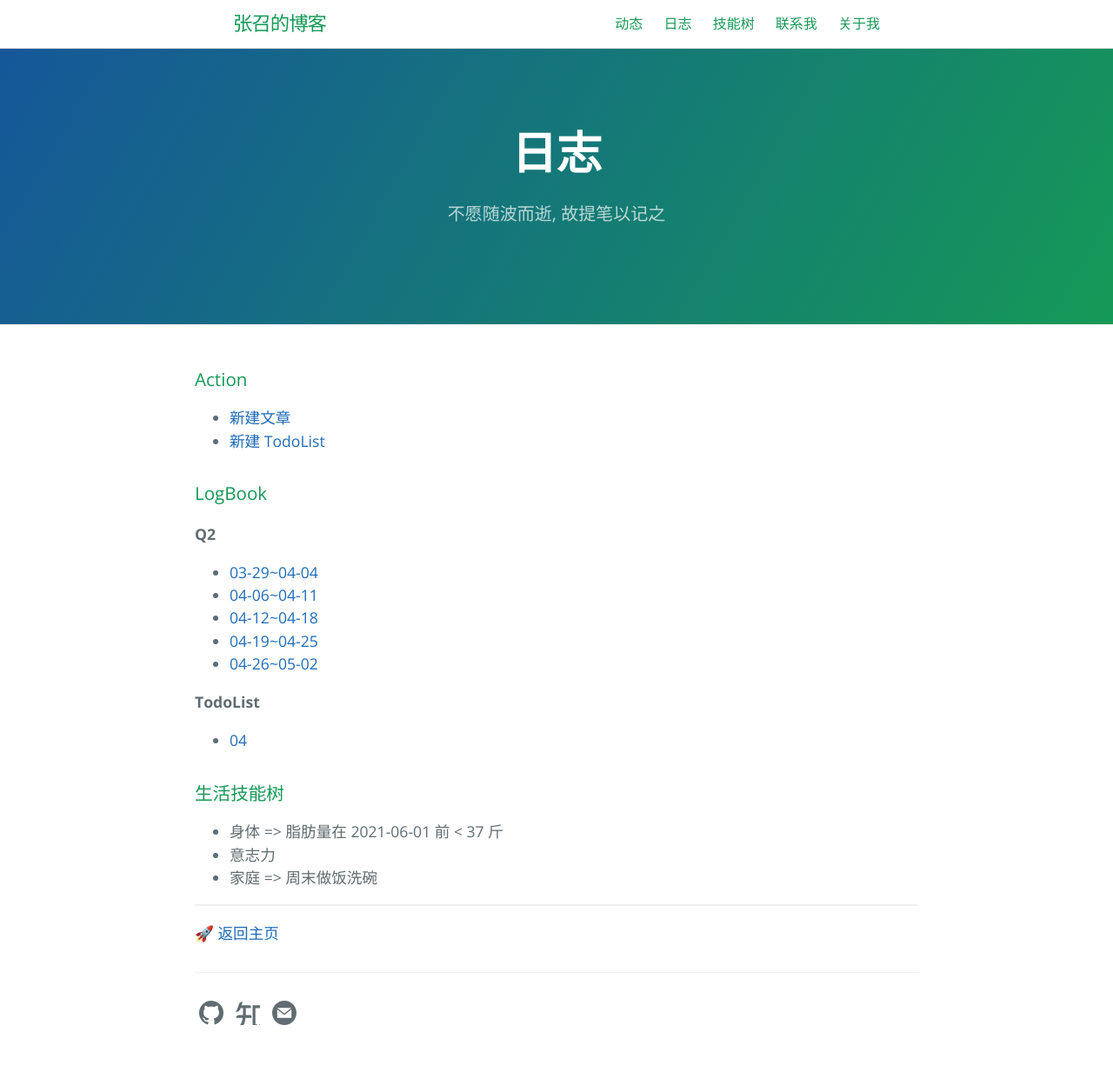
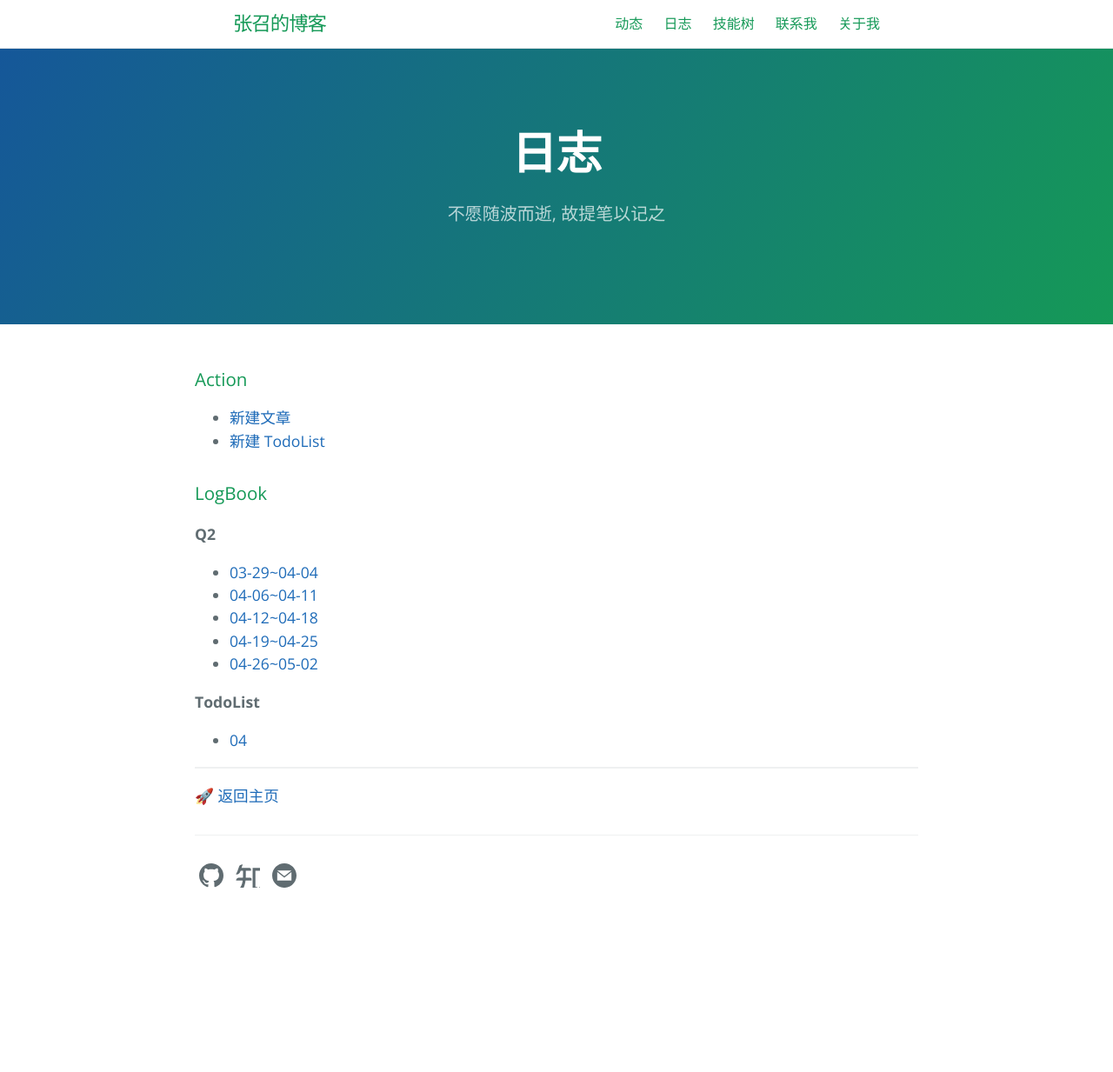
Before and after one commit to kougazhang/oom, a Jekyll site: the page built from logBook.md, in a window 1280 px wide. Shown: the whole page at 87% size. Built offline with Jekyll 4.4.1, drawn with Linux system fonts in a browser that asks for light colours; after the commit the page ends 1075 px from its top, so only the background shows below that.

Commit message:
update logBook

```diff
--- a/logBook.md
+++ b/logBook.md
@@ -22,10 +22,5 @@ order: 3
 **TodoList**
 + [04](https://github.com/kougazhang/life_note/blob/master/2021/TodoList04.md)
 
-### 生活技能树
-+ 身体 => 脂肪量在 2021-06-01 前 < 37 斤
-+ 意志力
-+ 家庭 => 周末做饭洗碗
-
 ---
 [🚀 返回主页]({{ '/' | absolute_url }})
```
